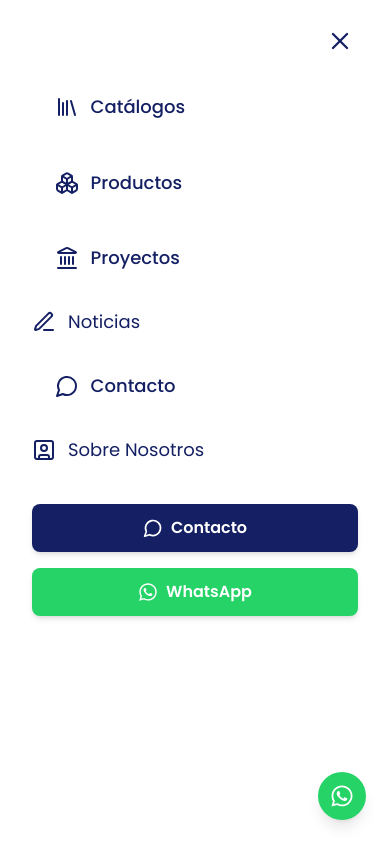
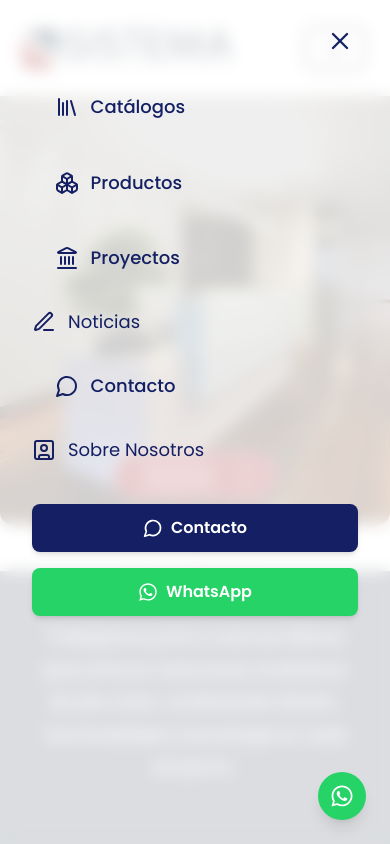
Before and after one commit to Juanith0xx/s_muebles, a React (Vite) app: page / in a window 390 px wide. Both pictures are taken after a click on the button 334 px from the left and 48 px from the top of the page. Shown: the top 844 px of the page. Built offline with nearby package versions, Linux system fonts and the light colour scheme; grey boxes are pictures that could not be loaded.

Commit message:
update menu movil con transparencia v2

```diff
--- a/src/components/Navbar.jsx
+++ b/src/components/Navbar.jsx
@@ -181,7 +181,8 @@ const menus = [
       {/* Menú móvil visual con animación */}
      {/* Menú móvil estilo lista */}
 {menuOpen && (
-  <div className="fixed top-0 left-0 w-full h-screen bg-white z-50 overflow-y-auto fade-slide-in">
+  <div className="fixed top-0 left-0 w-full h-screen bg-white/80 backdrop-blur-sm z-50 overflow-y-auto fade-slide-in">
+
 
     {/* Cierre */}
     <div className="flex justify-end p-4">
@@ -227,7 +228,7 @@ const menus = [
 
               {/* Submenú */}
               {activeSection === menu.label && menu.items && (
-                <ul className="ml-10 mt-2 flex flex-col gap-3 text-base !bg-grey-500 !text-white rounded-lg p-3 ">
+                <ul className="ml-6 mt-2 flex flex-col gap-2 text-base text-white rounded-md p-3 w-[85%]">
                   {menu.items.map(([href, name, external]) => (
                     <li key={name}>
                       {external ? (
```
